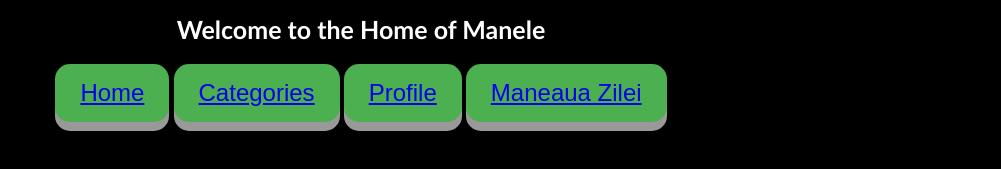
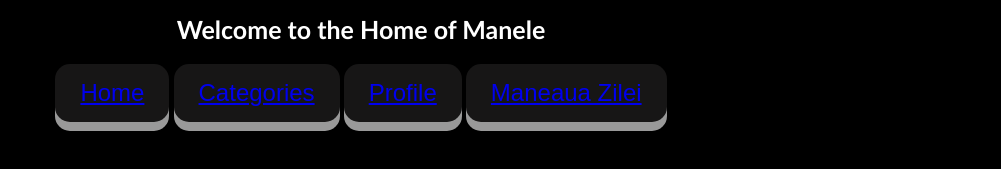
Before and after one commit to chefjamal/ManeleFlix, a plain HTML site: page index.html in a window 1280 px wide. Shown: the part 245-414 px from the top of the page, without its empty margins (279-1280 px from the left). Drawn offline with Linux system fonts and the light colour scheme.

Commit message:
Update style-index.css

```diff
--- a/css/style-index.css
+++ b/css/style-index.css
@@ -79,16 +79,16 @@ div.personalData {
   text-decoration: none;
   outline: none;
   color: #fff;
-  background-color: #4CAF50;
+  background-color: hsl(0, 2%, 9%);
   border: none;
   border-radius: 15px;
   box-shadow: 0 9px #999;
 }
 
-.button:hover {background-color: #3e8e41}
+.button:hover {background-color: #000000}
 
 .button:active {
-  background-color: #3e8e41;
+  background-color: #121212;
   box-shadow: 0 5px #666;
   transform: translateY(4px);
 }
```
